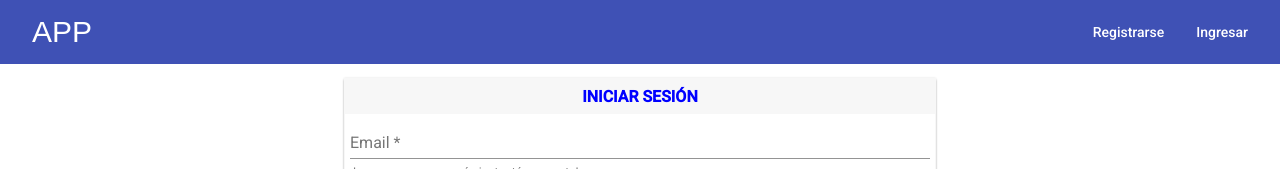
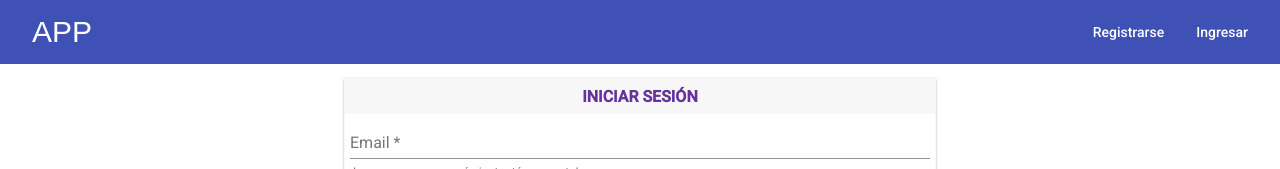
Before and after one commit to meljuc9/First-proyect, an Angular app: page /login in a window 1280 px wide. Shown: the top 169 px of the page. Built offline with nearby package versions, Linux system fonts and the light colour scheme.

Commit message:
:sparkles:Add a style

```diff
--- a/src/styles.css
+++ b/src/styles.css
@@ -9,7 +9,6 @@ body {
 .spacer {
     flex-grow: 10;
 }
-
 
 .medium-list {
     margin: auto;
@@ -24,7 +23,7 @@ body {
   }
 
   .list-header-title {
-    color:blue;
+    color:rebeccapurple;
     text-align: center;
     background: rgba(0, 0, 0, .03);
     padding: 8px 20px;
```
